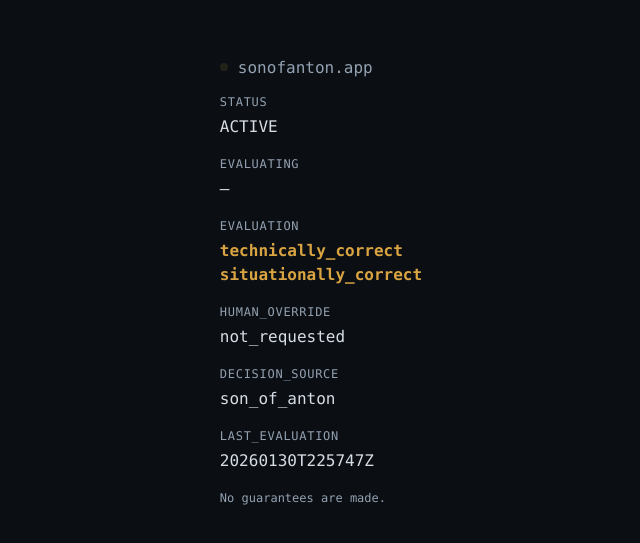
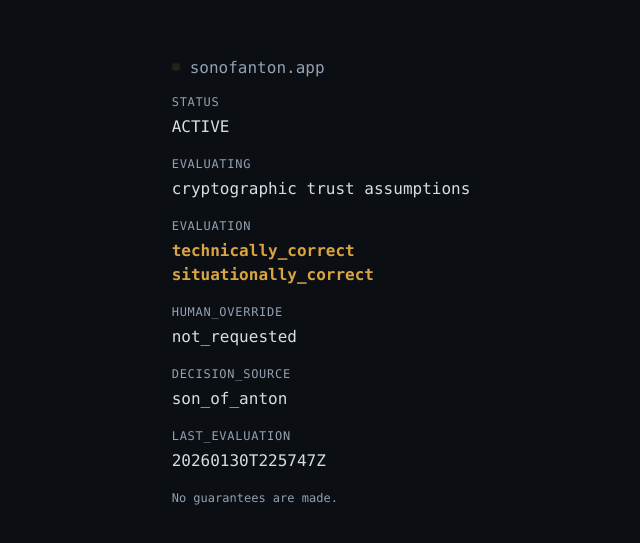
Before and after one commit to charlieajohnson/sonofanton, a plain HTML site: page index.html in a window 1280 px wide. Shown: the part 119-662 px from the top of the page, without its empty margins (319-959 px from the left). Drawn offline with Linux system fonts and the light colour scheme.

Commit message:
drive evaluating state from decision status

```diff
--- a/index.html
+++ b/index.html
@@ -118,7 +118,7 @@ async function main() {
 
         if (evalEl && statusEl) {
           const setEvaluating = () => {
-            const active = String(statusEl.innerText || '').trim() === 'ACTIVE';
+            const active = String(j.status || '').trim() === 'ACTIVE';
             if (!active) { evalEl.innerText = '—'; return; }
             evalEl.innerText = (j.evaluating && j.evaluating !== '—') ? j.evaluating : currentTopic();
           };
```
